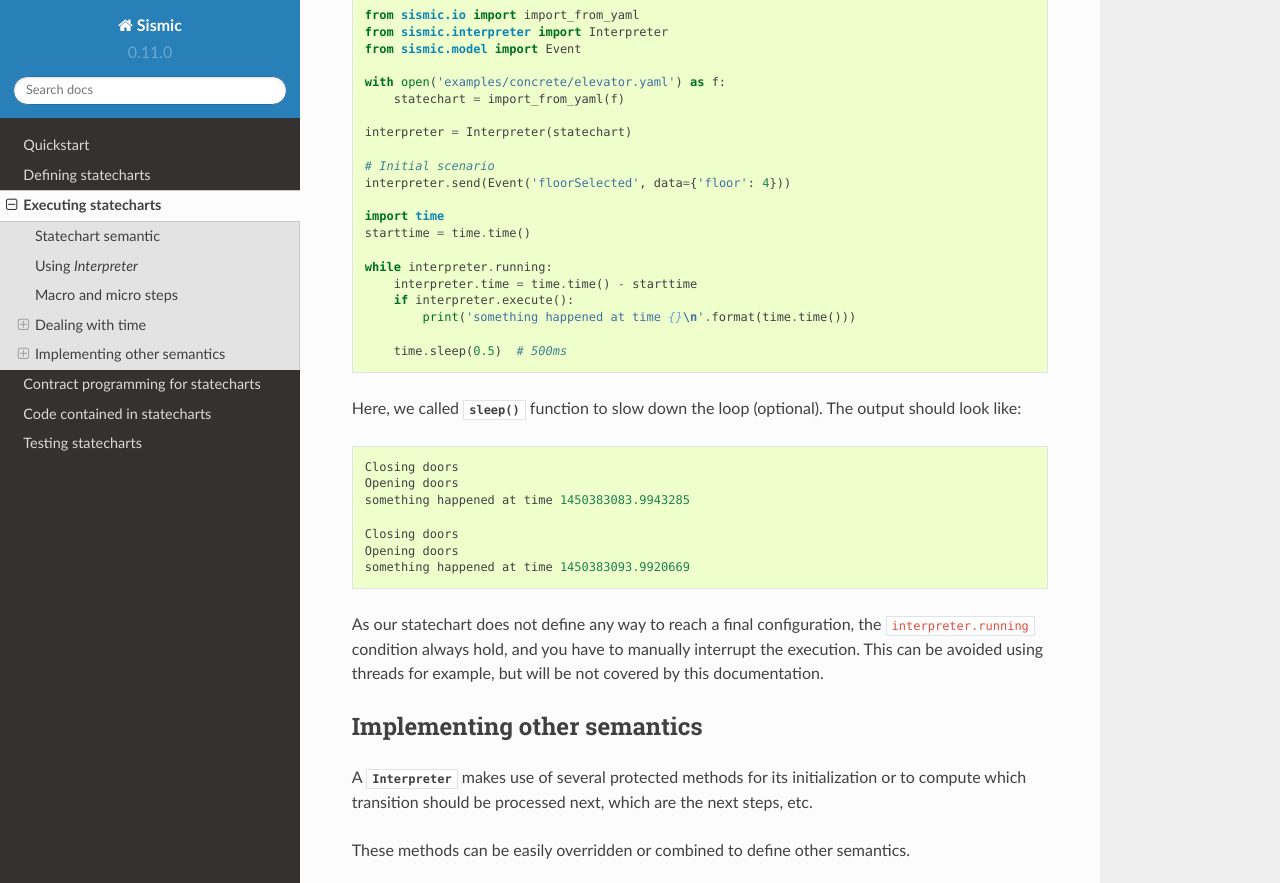
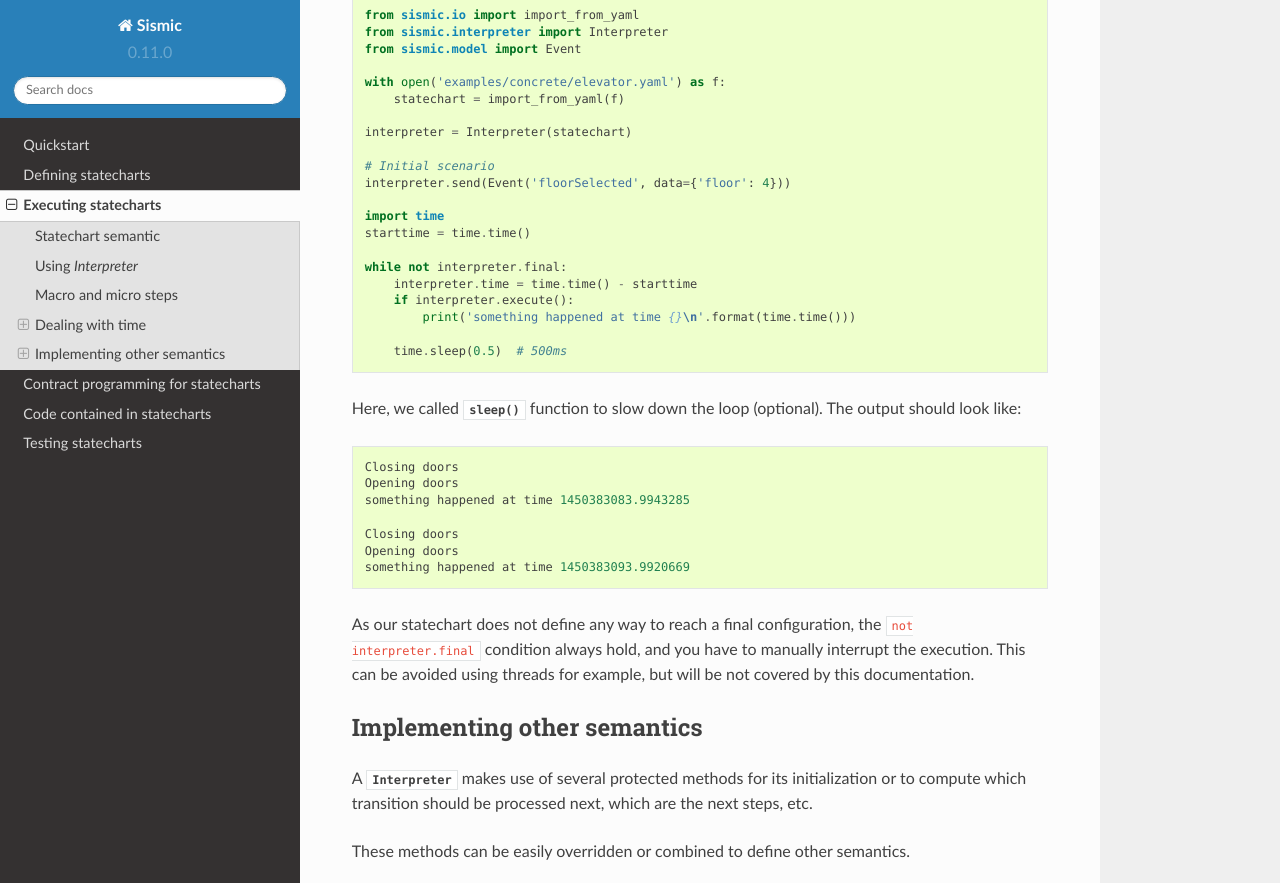
Before and after one commit to AlexandreDecan/sismic, a Sphinx documentation site: the page built from docs/execution.rst, in a window 1280 px wide and 900 px high, scrolled down 6812 px, cut to the strip 0-883 px from the top of the window. Built offline with Sphinx 7.4.7 and the Read the Docs theme 2.0.0, drawn with Linux system fonts in a browser that asks for light colours.

Commit message:
interpreter.running -> interpreter.final

```diff
--- a/docs/execution.rst
+++ b/docs/execution.rst
@@ -156,7 +156,7 @@ and is thus commonly used to get a list of the "interesting" events:
 Putting all together, the main methods and attributes of a simulator instance are:
 
 .. autoclass:: sismic.interpreter.Interpreter
-    :members: send, execute_once, execute, time, configuration, running, trace, reset
+    :members: send, execute_once, execute, time, configuration, final, trace, reset
 
 
 .. _steps:
@@ -356,7 +356,7 @@ put it in a loop.
     import time
     starttime = time.time()
 
-    while interpreter.running:
+    while not interpreter.final:
         interpreter.time = time.time() - starttime
         if interpreter.execute():
             print('something happened at time {}\n'.format(time.time()))
@@ -374,7 +374,7 @@ The output should look like::
     Opening doors
     something happened at time 1450383093.9920669
 
-As our statechart does not define any way to reach a final configuration, the ``interpreter.running`` condition
+As our statechart does not define any way to reach a final configuration, the ``not interpreter.final`` condition
 always hold, and you have to manually interrupt the execution. This can be avoided using threads for example,
 but will be not covered by this documentation.
 
```
Also changed, not shown: 3 other files.
